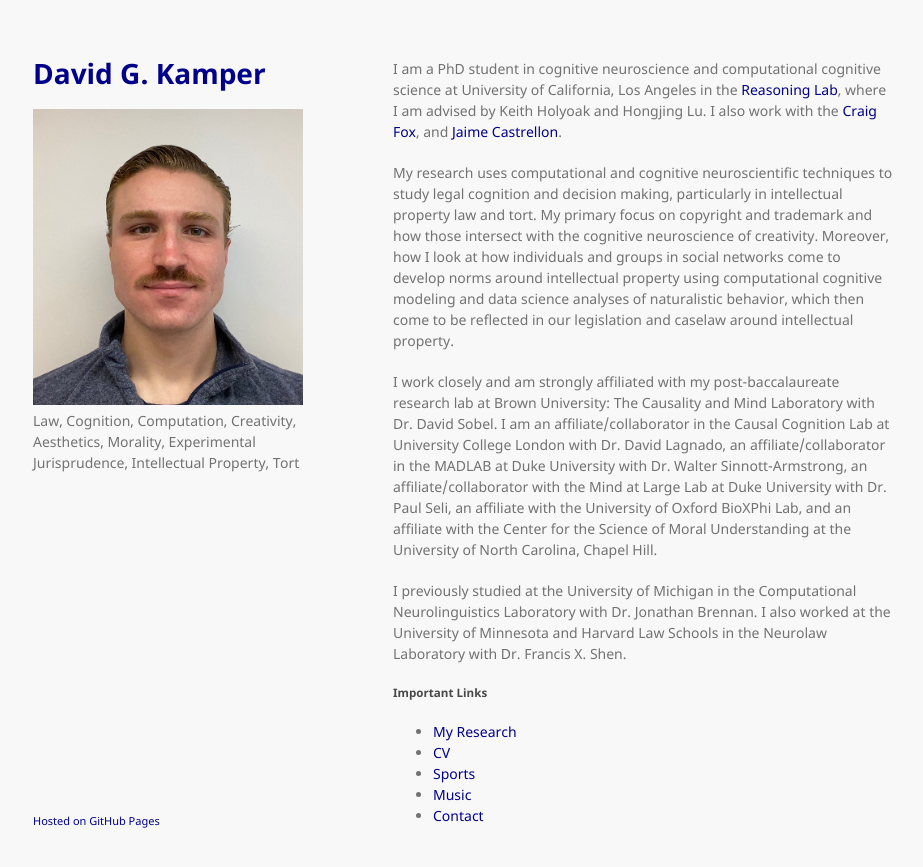
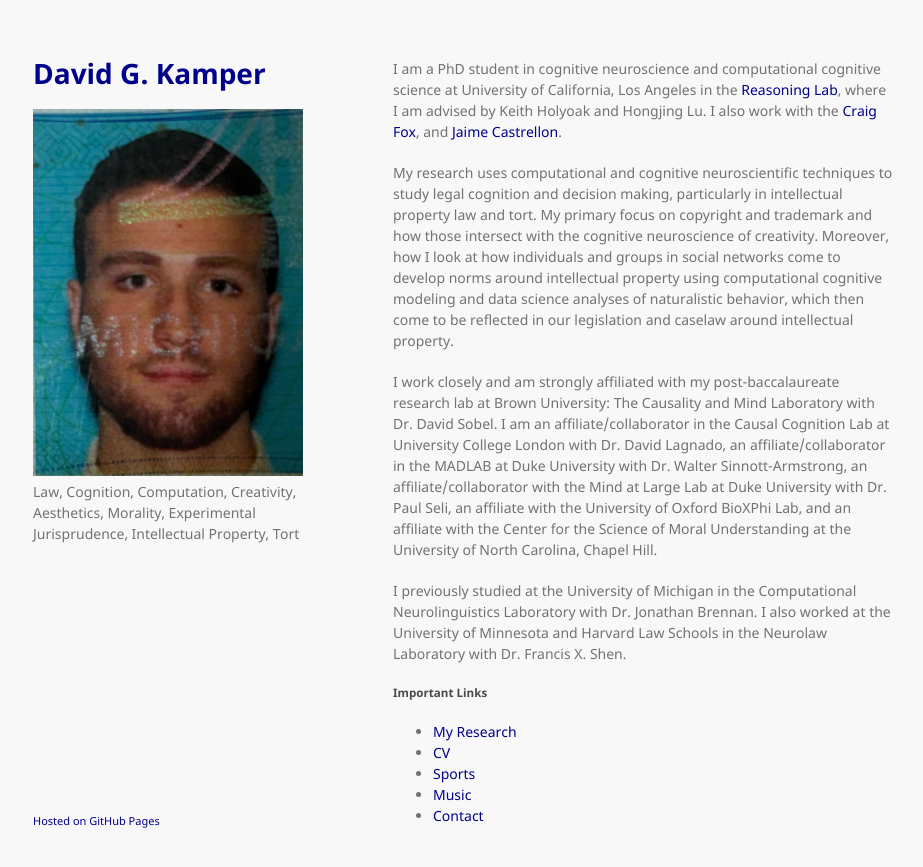
Before and after one commit to dgkamper/dgkamper.github.io, a Jekyll site: the page built from index.md, in a window 1280 px wide. Shown: the top 867 px of the page, without its empty margins (177-1100 px from the left). Built offline with Jekyll 4.4.1, drawn with Linux system fonts in a browser that asks for light colours.

Commit message:
Update _config.yml

```diff
--- a/_config.yml
+++ b/_config.yml
@@ -1,5 +1,5 @@
 title: David G. Kamper
-logo: /assets/img/6ECC849C-EABB-4534-BA61-6C471A6BED6F_1_105_c.png
+logo: /assets/img/Michiganheadshot.jpeg
 description: Law, Cognition, Computation, Creativity, Aesthetics, Morality, Experimental Jurisprudence, Intellectual Property, Tort
 show_downloads: true
 google_analytics:
```
